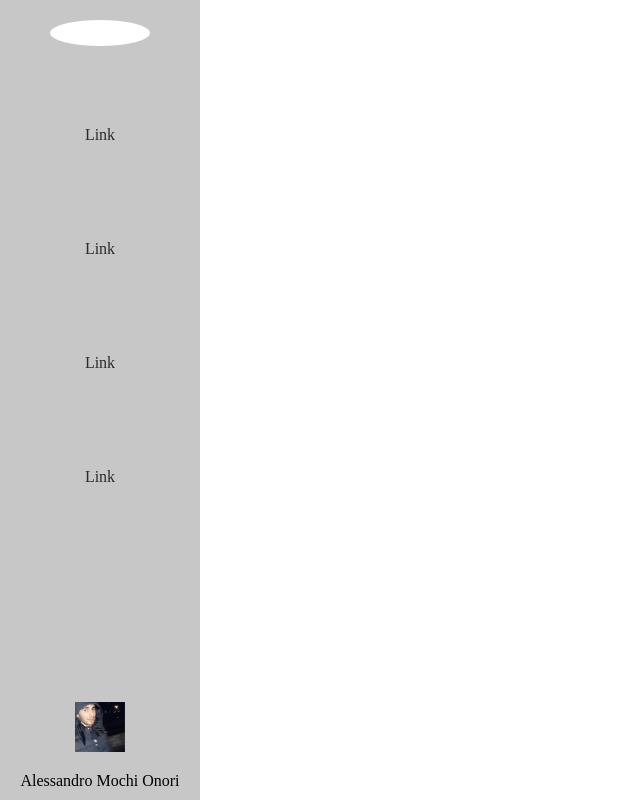
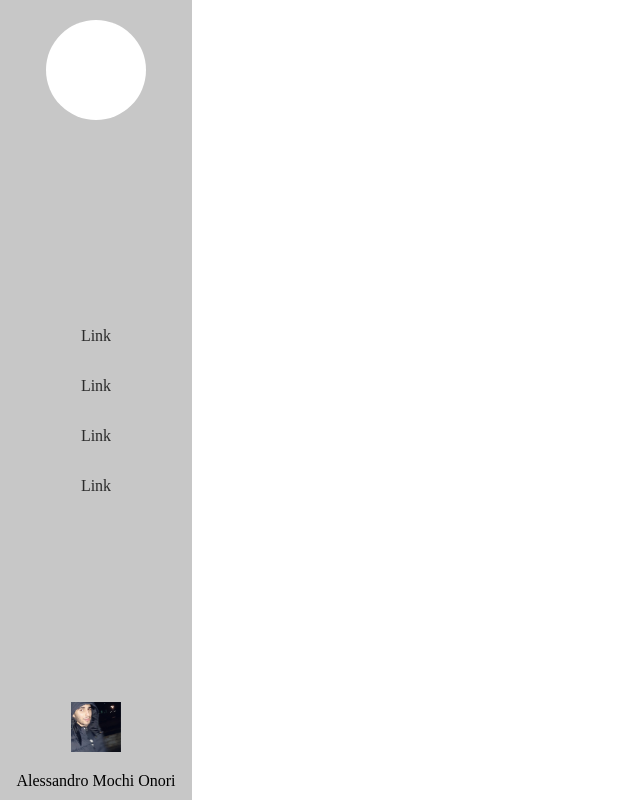
Before and after one commit to AleMochiOnori/es-flexbox, a plain HTML site: page start/index.html in a window 1280 px wide. Shown: the whole page, without its empty margins (0-640 px from the left). Drawn offline with Linux system fonts and the light colour scheme.

Commit message:
terzo commit

```diff
--- a/start/index.html
+++ b/start/index.html
@@ -1,18 +1,14 @@
 <!DOCTYPE html>
-<html>
-
+<html lang="en">
 <head>
-    <meta http-equiv="X-UA-Compatible" content="IE=edge" />
-    <meta charset="utf-8" />
-    <meta name="viewport" content="width=device-width, initial-scale=1.0, maximum-scale=1.0, user-scalable=no" />
+    <meta charset="UTF-8">
+    <meta http-equiv="X-UA-Compatible" content="IE=edge">
+    <meta name="viewport" content="width=device-width, initial-scale=1.0">
+    <title>Document</title>
     <link rel="stylesheet" href="./style.css">
-    <link rel="stylesheet" href="./flex.css">
-    <title>Lezione CSS</title>
 </head>
-
 <body>
     <div class="page-container">
-        <div class="left-content">
             <div class="sidebar">
                 <div class="border-radius"></div>
                 <ul class="aside-item-links">
@@ -26,8 +22,6 @@
                     <p>Alessandro Mochi Onori</p>
                 </div>
             </div>
-        </div>
     </div>
 </body>
-
 </html>
--- a/start/style.css
+++ b/start/style.css
@@ -6,31 +6,16 @@
 body{
     height: 100%;
 }
-
-.head {
-    height: 200px;
-}
-
-.page-container {
+.sidebar {
     height: 100vh;
-}
-.sidebar {
-    height: 100%;
-    width: 200px;
+    width: 15%;
     background-color: rgb(199, 199, 199);
     display: flex;
     flex-direction: column;
     align-items: center;
-
-
-}
-.left-content {
-    height: 100%;
-    width: 200px;
 }
 
 .image {
-    margin-top: 27vh;
     width: 50px;
     height: 50px
 }
@@ -46,7 +31,7 @@ body{
     width: 100px;
     height: 100px;
     background-color: white;
-    border-radius: 100%;
+    border-radius: 50%;
     margin-top: 20px;
 }
 
@@ -72,6 +57,7 @@ body{
     padding: 0;
     display: flex;
     flex-direction: column;
-    gap: 6rem;
-    margin-top: 10vh;
+    gap: 2rem;
+    flex: 1;
+    justify-content: center;
 }
```
